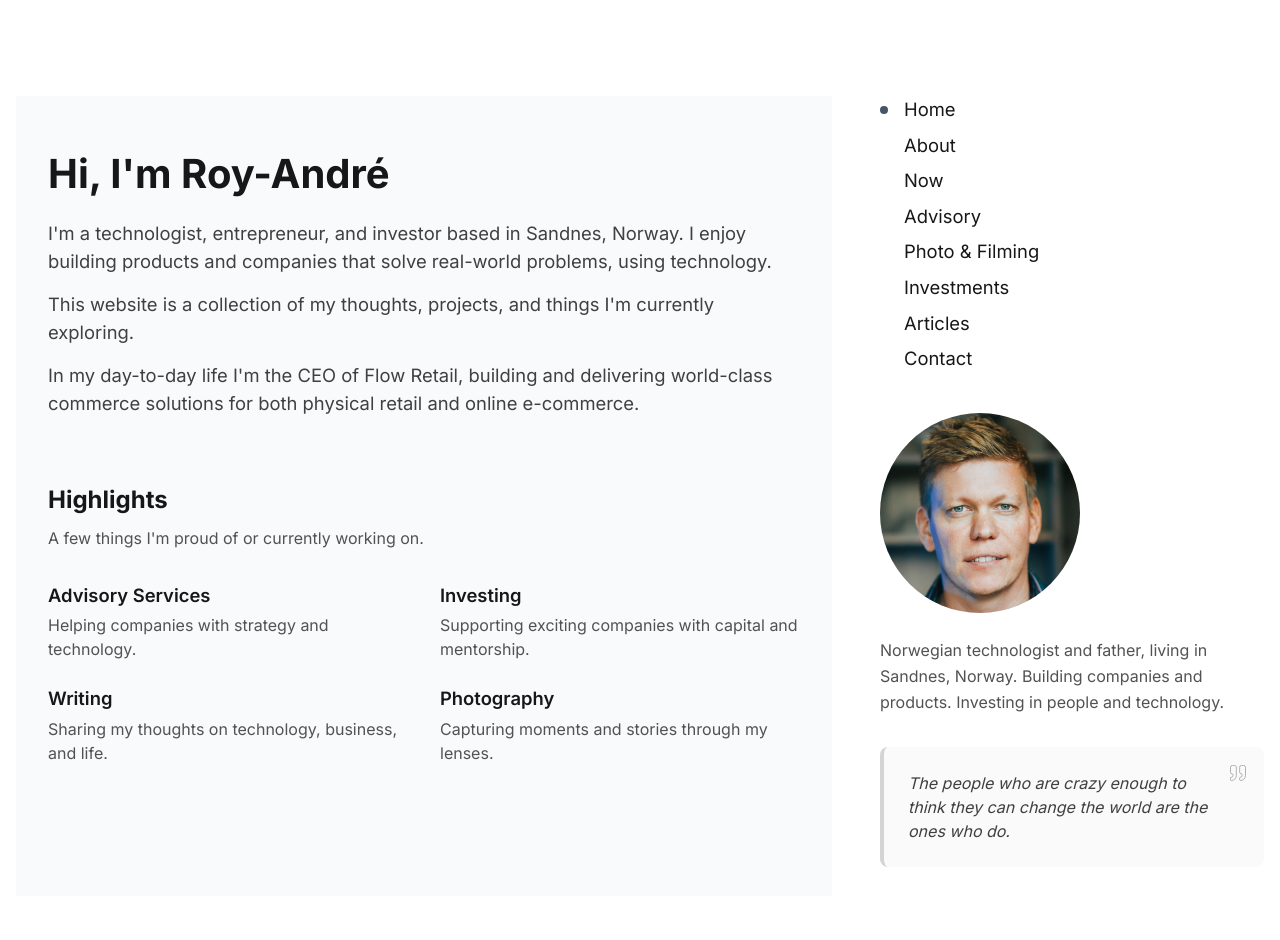
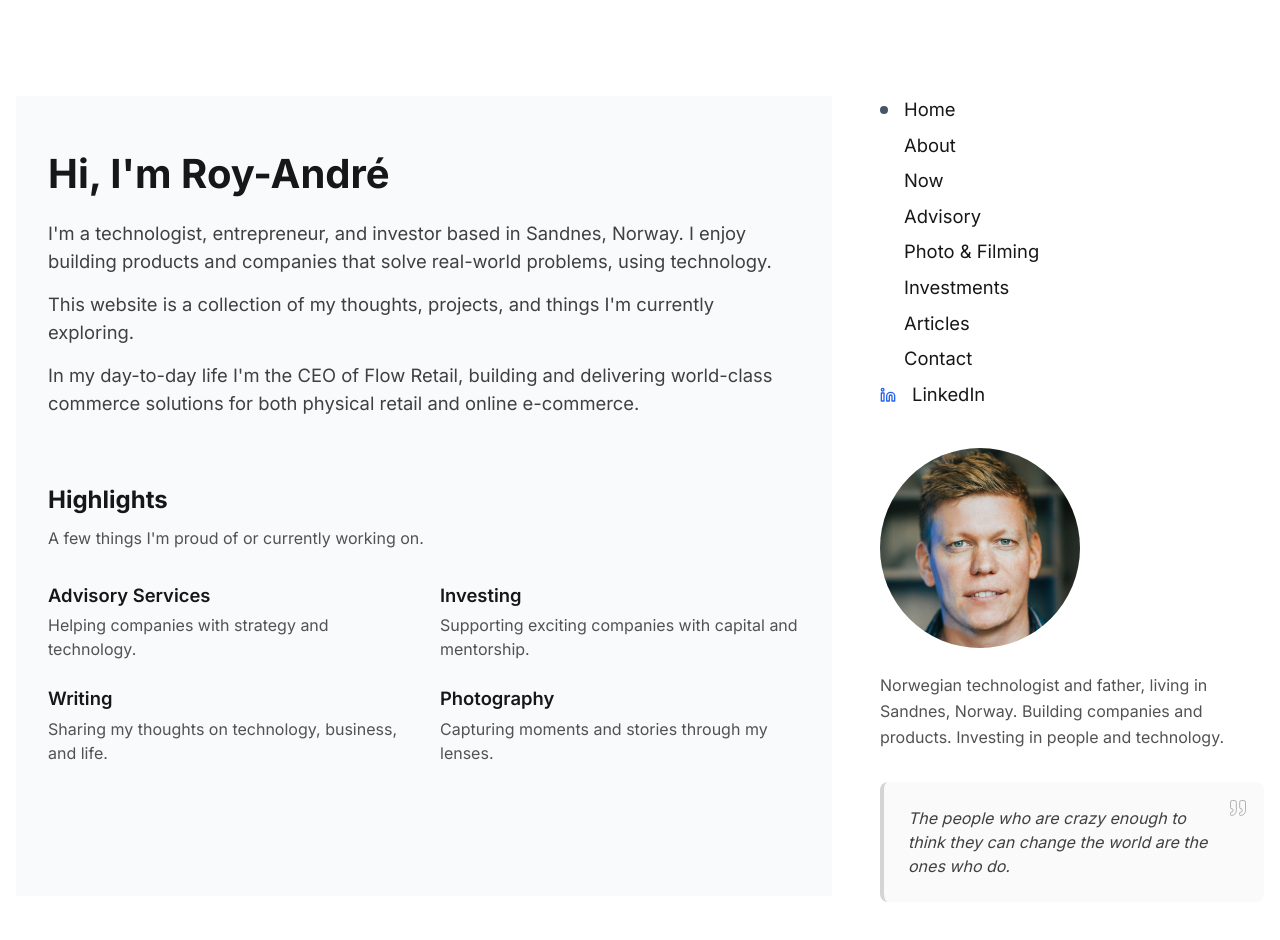
Before and after one commit to royandre/website, a Next.js app: page / in a window 1280 px wide. Shown: the top 940 px of the page. Built offline with nearby package versions, Linux system fonts and the light colour scheme.

Commit message:
feat: enlarge LinkedIn icon in navigation
Increase size for better visibility and recognizability.

Co-authored-by: Roy Andre <533020+royandre@users.noreply.github.com>

```diff
--- a/components/navigation.tsx
+++ b/components/navigation.tsx
@@ -3,6 +3,7 @@
 import Link from "next/link"
 import Image from "next/image"
 import { usePathname } from "next/navigation"
+import { Linkedin } from "lucide-react"
 import { navItems } from "@/lib/nav-links"
 import { QuoteSection } from "./quote-section"
 
@@ -37,6 +38,17 @@ export function Navigation() {
               </Link>
             </li>
           ))}
+          <li className="flex items-center">
+            <Linkedin className="mr-4 h-4 w-4 shrink-0 text-blue-600" />
+            <Link
+              href="https://www.linkedin.com/in/royandre/"
+              target="_blank"
+              rel="noopener noreferrer"
+              className="hover:underline"
+            >
+              LinkedIn
+            </Link>
+          </li>
         </ul>
       </nav>
       <div>
```
